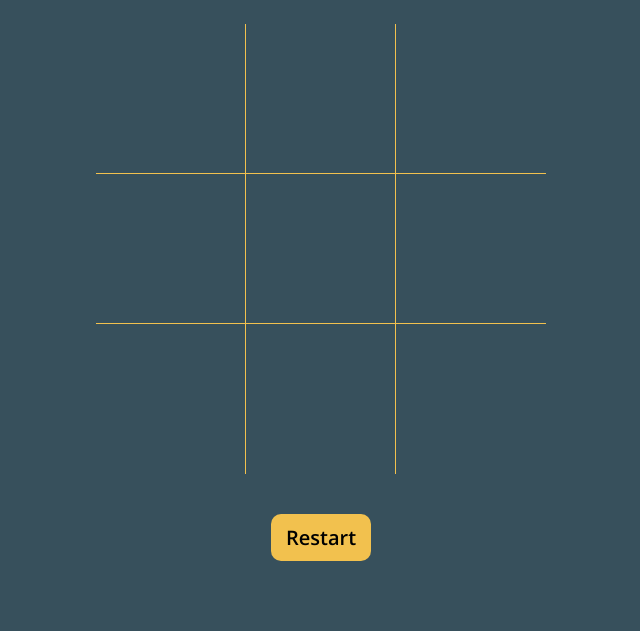
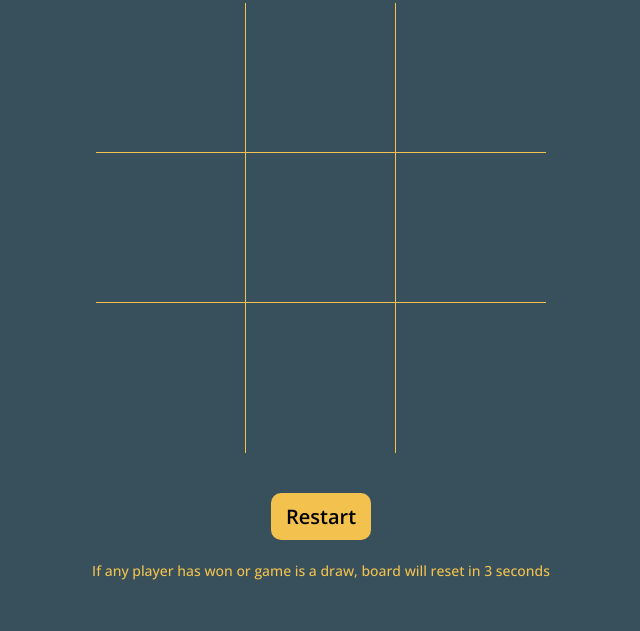
Before and after one commit to hydraharish123/Tic-Tac-Toe-JS, a plain HTML site: page index.html in a window 1280 px wide. Shown: the part 169-800 px from the top of the page, without its empty margins (319-959 px from the left). Drawn offline with nearby package versions, Linux system fonts and the light colour scheme; a web font is replaced by a local one.

Commit message:
Add files via upload

```diff
--- a/index.html
+++ b/index.html
@@ -12,7 +12,7 @@
     <link rel="preconnect" href="https://fonts.googleapis.com">
     <link rel="preconnect" href="https://fonts.gstatic.com" crossorigin>
     <link href="https://fonts.googleapis.com/css2?family=Open+Sans:ital,wght@0,300..800;1,300..800&display=swap" rel="stylesheet">
-    <link rel="icon" type="image/png" href="tic-tac-toe (2).png">
+    <link rel="icon" type="image/png" href="tic-tac-toe (2).png" />
 
 
 
@@ -34,6 +34,7 @@
         </div>
 
         <button class="restartbtn">Restart</button>
+        <p>If any player has won or game is a draw, board will reset in 3 seconds</p>
     </div>
 
     <script src="script.js"></script>
--- a/style.css
+++ b/style.css
@@ -18,6 +18,7 @@
 h1{
     font-size: 70px;
 }
+
 .container{
     background-color: #37505C;
     height: 100vh;
@@ -37,6 +38,15 @@
     margin-top: 40px;
     margin-bottom: 40px;
 
+}
+
+p{
+    font-family: "Open Sans", sans-serif;
+    text-align: center;
+    margin-top: 20px;
+    line-height: 1.5;
+    font-weight: 500;
+    font-size: 14px;
 }
 
 .box{
@@ -153,6 +163,9 @@
         height: 110px;
         width: 110px;
     }
+    p{
+        font-size: 13px;
+    }
 
 }
 
@@ -171,5 +184,8 @@
         height: 100px;
         width: 100px;
     }
+    p{
+        font-size: 12px;
+    }
 
 }
```
